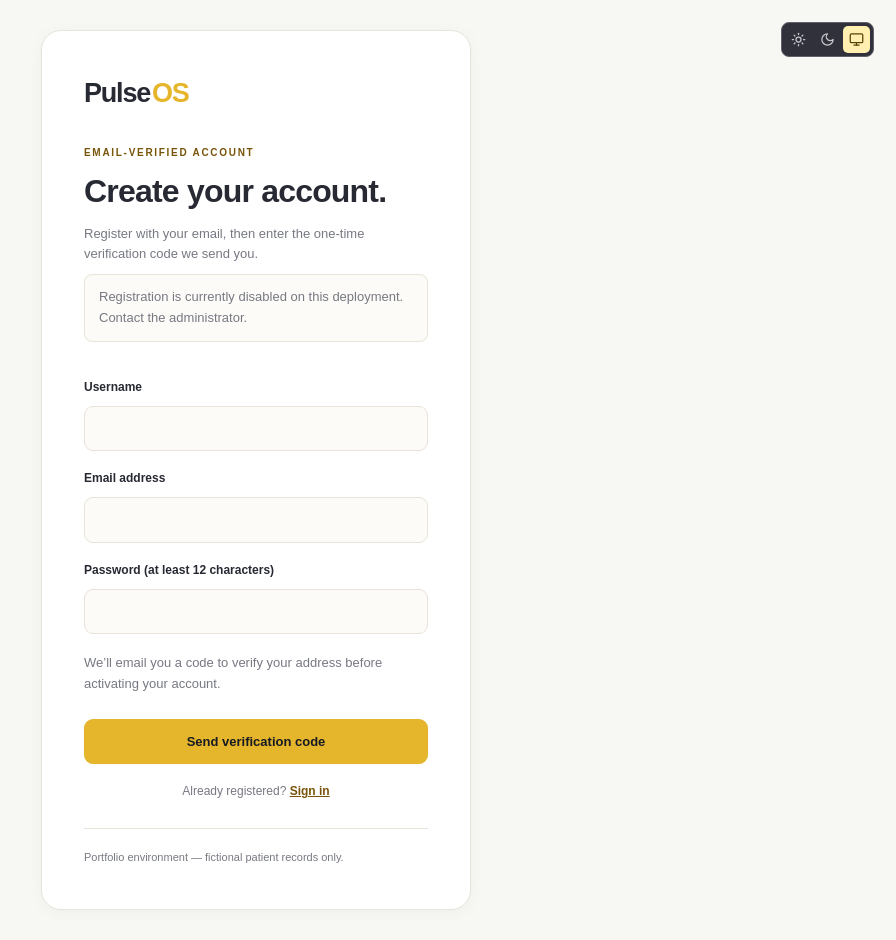
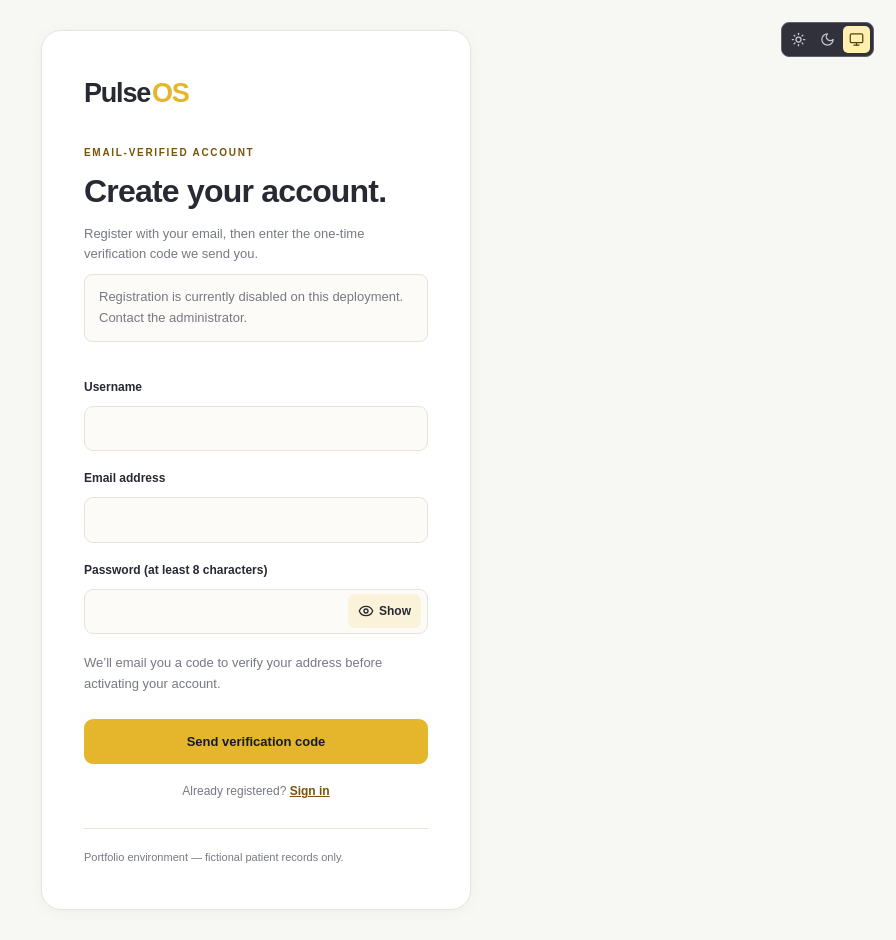
Before and after one commit to DEvARyan77/pulseos-clinical, a Next.js app in the folder apps/web/: page /signup in a window 1280 px wide. Shown: the whole page, without its empty margins (384-1280 px from the left). Built offline with nearby package versions, Linux system fonts and the light colour scheme.

Commit message:
fix(auth): allow eight-character passwords and add visibility toggles

```diff
--- a/apps/web/src/app/api/auth/register/route.ts
+++ b/apps/web/src/app/api/auth/register/route.ts
@@ -25,7 +25,7 @@ export async function POST(request: NextRequest) {
   const data = value as Record<string, unknown>;
   if (typeof data.username !== "string" || !/^[a-zA-Z][a-zA-Z0-9_.-]{2,39}$/.test(data.username) ||
       typeof data.email !== "string" || data.email.length > 254 ||
-      typeof data.password !== "string" || data.password.length < 12 || data.password.length > 128) {
+      typeof data.password !== "string" || data.password.length < 8 || data.password.length > 128) {
     return NextResponse.json({ error: "Check the required fields" }, { status: 400 });
   }
   try {
--- a/apps/web/src/components/login-form.tsx
+++ b/apps/web/src/components/login-form.tsx
@@ -2,6 +2,7 @@
 
 import { FormEvent, useState } from "react";
 import { useRouter } from "next/navigation";
+import PasswordField from "./password-field";
 
 export default function LoginForm({ enabled }: { enabled: boolean }) {
   const [username, setUsername] = useState("");
@@ -47,8 +48,7 @@ export default function LoginForm({ enabled }: { enabled: boolean }) {
         onChange={(e) => setUsername(e.target.value)} minLength={1} maxLength={254}
         autoComplete="username" required />
       <label htmlFor="staff-password">Password</label>
-      <input id="staff-password" name="password" type="password" value={password}
-        onChange={(e) => setPassword(e.target.value)}
+      <PasswordField id="staff-password" value={password} onChange={setPassword}
         minLength={1} maxLength={256} autoComplete="current-password" required />
       {error && <p className="auth-error" role="alert">{error}</p>}
       <button type="submit" disabled={pending} className="auth-submit">
--- /dev/null
+++ b/apps/web/src/components/password-field.tsx
@@ -0,0 +1,49 @@
+"use client";
+
+import { useState } from "react";
+import { Eye, EyeOff } from "lucide-react";
+
+type PasswordFieldProps = {
+  id: string;
+  value: string;
+  onChange: (value: string) => void;
+  autoComplete: "current-password" | "new-password";
+  minLength: number;
+  maxLength: number;
+  required?: boolean;
+};
+
+/** Keeps the same input mounted while visibility changes, preserving entered text. */
+export default function PasswordField({
+  id, value, onChange, autoComplete, minLength, maxLength, required = false,
+}: PasswordFieldProps) {
+  const [visible, setVisible] = useState(false);
+  return (
+    <div className="auth-password-field">
+      <input
+        id={id}
+        name="password"
+        type={visible ? "text" : "password"}
+        autoComplete={autoComplete}
+        value={value}
+        onChange={(event) => onChange(event.target.value)}
+        minLength={minLength}
+        maxLength={maxLength}
+        required={required}
+        spellCheck={false}
+        autoCapitalize="none"
+      />
+      <button
+        className="auth-password-toggle"
+        type="button"
+        aria-label={visible ? "Hide password" : "Show password"}
+        aria-pressed={visible}
+        aria-controls={id}
+        onClick={() => setVisible((current) => !current)}
+      >
+        {visible ? <EyeOff size={16} aria-hidden="true" /> : <Eye size={16} aria-hidden="true" />}
+        <span>{visible ? "Hide" : "Show"}</span>
+      </button>
+    </div>
+  );
+}
--- a/apps/web/src/components/signup-form.tsx
+++ b/apps/web/src/components/signup-form.tsx
@@ -2,6 +2,7 @@
 
 import { FormEvent, useState } from "react";
 import { useRouter } from "next/navigation";
+import PasswordField from "./password-field";
 
 export default function SignupForm({ enabled }: { enabled: boolean }) {
   const router = useRouter();
@@ -109,9 +110,9 @@ export default function SignupForm({ enabled }: { enabled: boolean }) {
       <label htmlFor="signup-email">Email address</label>
       <input id="signup-email" type="email" autoComplete="email" value={email}
         onChange={event => setEmail(event.target.value)} maxLength={254} required />
-      <label htmlFor="signup-password">Password (at least 12 characters)</label>
-      <input id="signup-password" type="password" autoComplete="new-password" value={password}
-        onChange={event => setPassword(event.target.value)} minLength={12} maxLength={128} required />
+      <label htmlFor="signup-password">Password (at least 8 characters)</label>
+      <PasswordField id="signup-password" value={password} onChange={setPassword}
+        autoComplete="new-password" minLength={8} maxLength={128} required />
       <p className="auth-description">We’ll email you a code to verify your address before activating your account.</p>
       {error && <p className="auth-error" role="alert">{error}</p>}
       <button type="submit" className="auth-submit" disabled={pending}>
```
Also changed, not shown: apps/web/src/app/globals.css, 3 other files (tests, documents, lock files or other folders).
